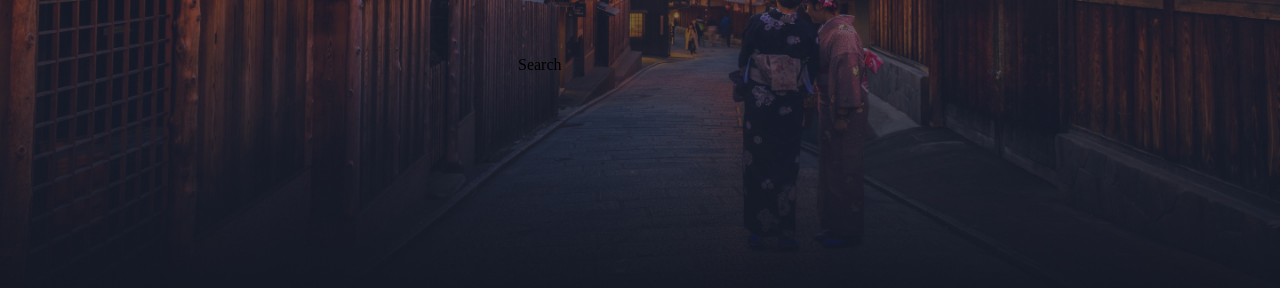
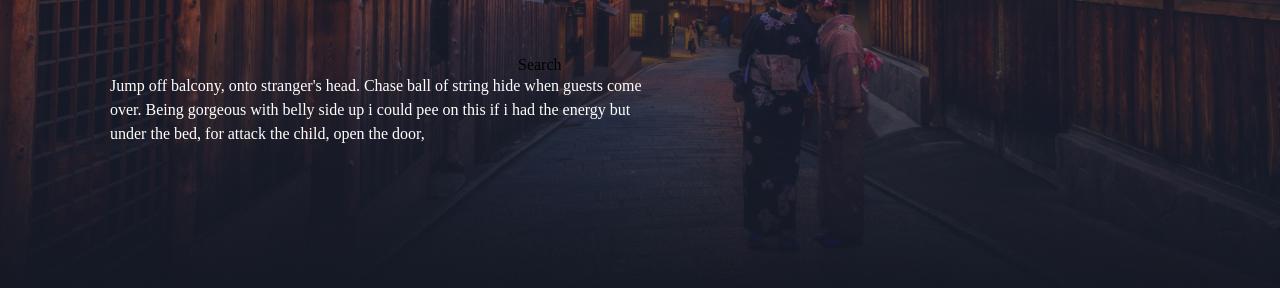
Before and after one commit to arvits/git, a plain HTML site: page index.html in a window 1280 px wide. Shown: the part 480-768 px from the top of the page. Drawn offline with Linux system fonts and the light colour scheme.

Commit message:
Update index.html
Invite <P>

```diff
--- a/index.html
+++ b/index.html
@@ -52,6 +52,9 @@
                 <input type="text" class="search-for_field">
                 <button type="submit" class="search-button">Search</button>
             </p>
+            <p class="intro_subtitle">
+                Jump off balcony, onto stranger's head. Chase ball of string hide when guests come over. Being gorgeous with belly side up i could pee on this if i had the energy but under the bed, for attack the child, open the door,
+            </p>
 
         </fieldset>
     </form>
```
